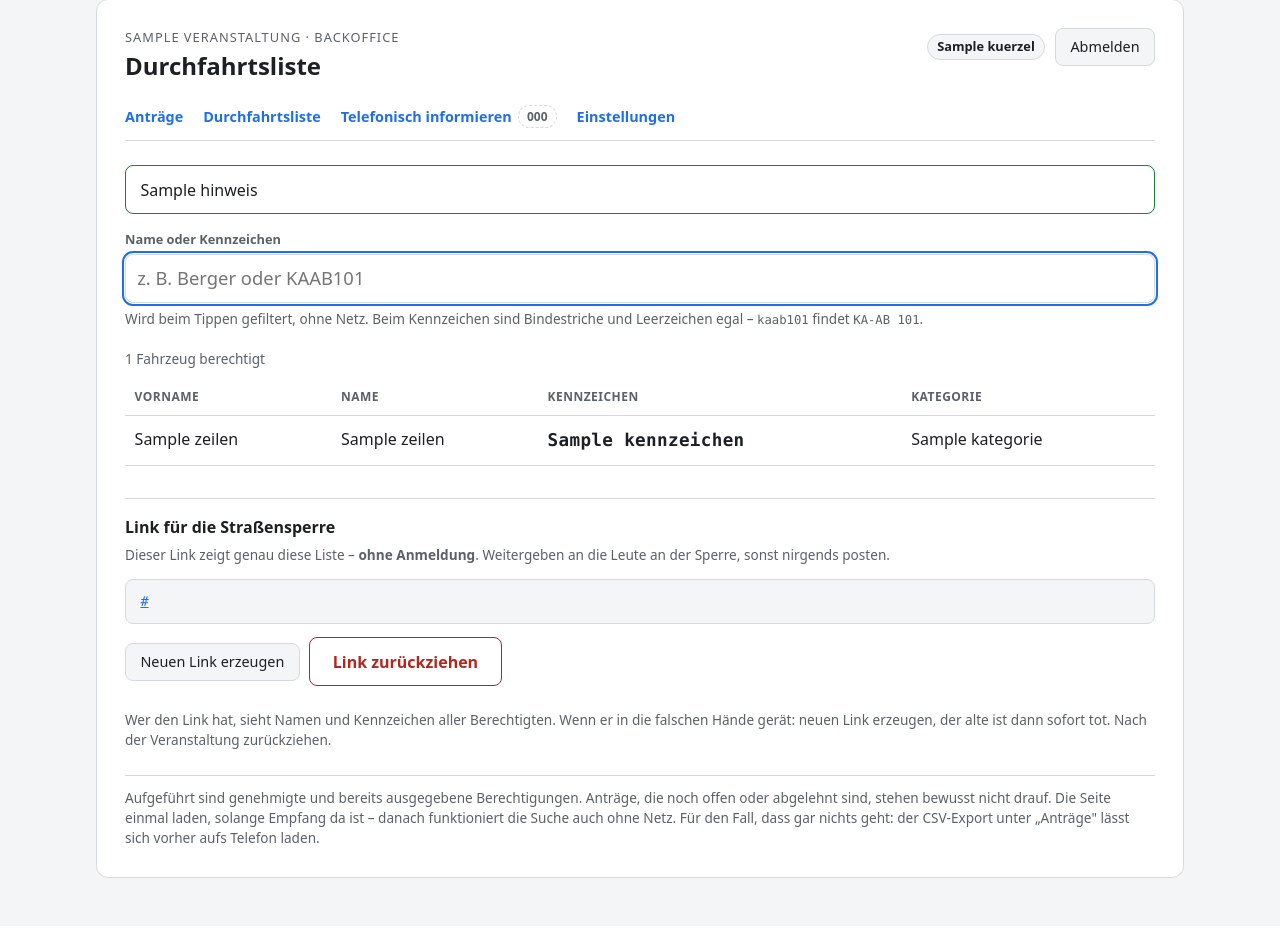
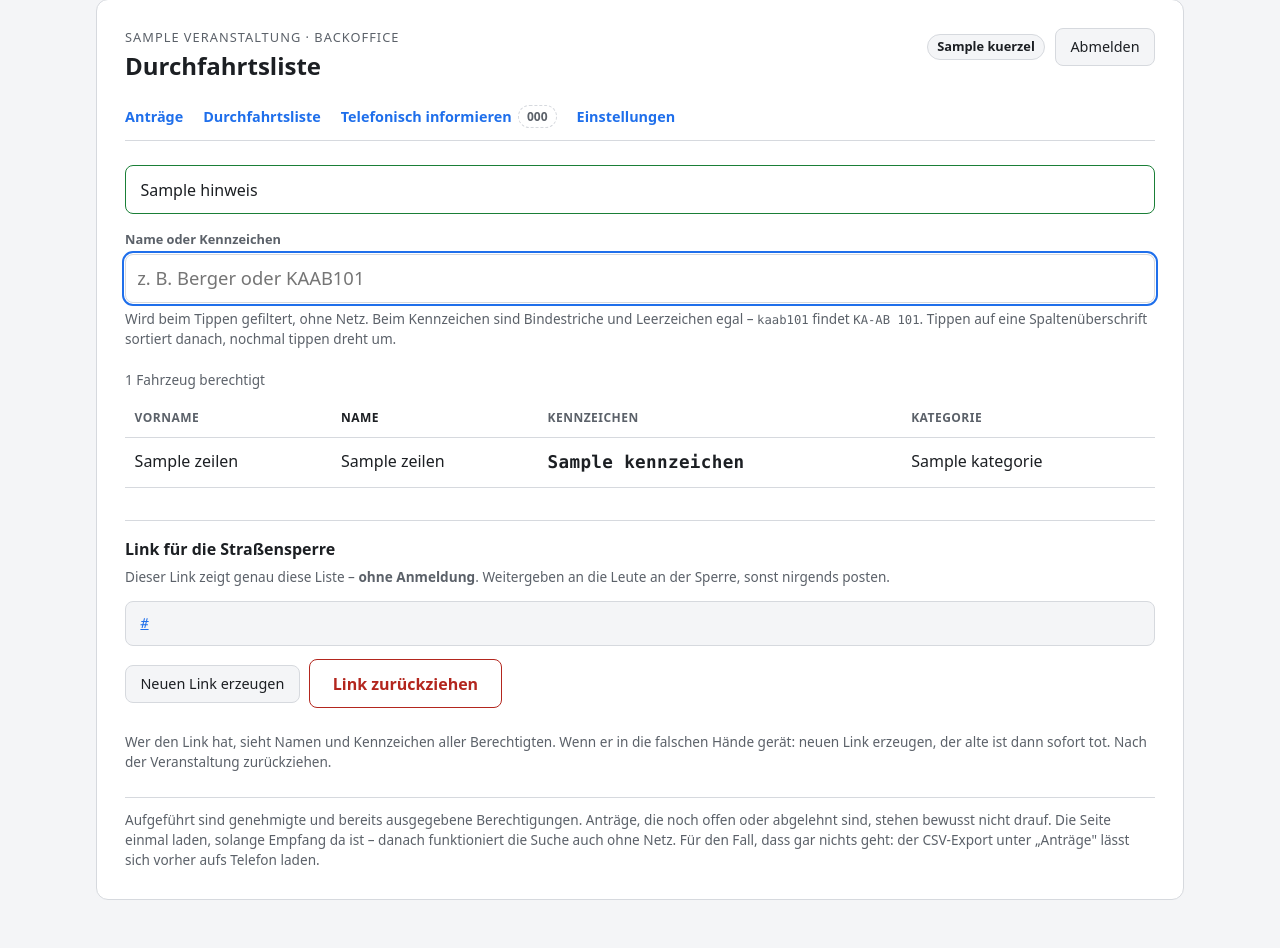
Before and after one commit to kallelix/aa-kfz, a FastAPI app: template app/templates/admin_durchfahrt.html in a window 1280 px wide. Shown: the part 25-973 px from the top of the page. Before the commit the page ends 903 px from the top, so only its background shows below. Run offline with FastAPI, Linux system fonts and the light colour scheme; the template is opened without the code that fills it: most values are stand-ins (such as "Sample title", 1, 10 or a date in 2020).

Commit message:
Durchfahrtsliste: Sortieren per Tippen auf die Spalte
Aus dem UAT. Ein Tipp auf eine Ueberschrift sortiert danach, ein zweiter dreht
um. Laeuft wie die Suche im Browser - an der Sperre darf auch das Sortieren
keine Anfrage ausloesen.

Die Ueberschriften sind Knoepfe (type=button, damit ein Klick nichts abschickt)
und melden ihren Zustand ueber aria-sort. Verglichen wird mit localeCompare und
Gebietsschema de: Umlaute beim Grundbuchstaben, Zahlen in Kennzeichen als
Zahlen, also KA-AB 2 vor KA-AB 10.

Leere Felder bleiben in beiden Richtungen unten. Die Richtung steckt deshalb im
Vergleich statt aussen als Negation - sonst waeren die Platzhalter beim
Umdrehen nach oben gerutscht, was ein Test aufgedeckt hat.

Co-Authored-By: Claude Opus 5 (1M context) <noreply@anthropic.com>

```diff
--- a/app/static/durchfahrt.js
+++ b/app/static/durchfahrt.js
@@ -1,10 +1,11 @@
-/* Filtert die Durchfahrtsliste im Browser.
+/* Filtert und sortiert die Durchfahrtsliste im Browser.
  *
  * An der Straßensperre ist der Empfang mies, deshalb steht die vollständige
- * Liste bereits in der Seite und es geht bei der Suche keine einzige Anfrage
- * mehr raus. Einmal laden, solange Netz da ist, dann läuft es offline weiter.
+ * Liste bereits in der Seite und es geht weder beim Suchen noch beim Sortieren
+ * eine Anfrage raus. Einmal laden, solange Netz da ist, dann läuft es offline
+ * weiter.
  *
- * Die Normalisierung passiert schon auf dem Server (siehe
+ * Die Normalisierung fürs Suchen passiert schon auf dem Server (siehe
  * db.kfz_normalisieren): jede Zeile trägt data-name kleingeschrieben und
  * data-kfz ohne Trennzeichen. Hier wird nur noch die Eingabe genauso
  * zugerichtet und verglichen.
@@ -29,8 +30,39 @@
     return kfz !== "" && zeile.kfz.indexOf(kfz) !== -1;
   }
 
+  /* Vergleich für die Sortierung.
+   *
+   * localeCompare mit "de": Umlaute landen bei ihrem Grundbuchstaben, Ö also
+   * bei O und nicht hinter Z. numeric sorgt dafür, dass "KA-AB 2" vor
+   * "KA-AB 10" steht statt dahinter.
+   *
+   * Die Richtung steckt bewusst im Vergleich und wird nicht aussen negiert:
+   * leere Felder (—) sollen in beiden Richtungen unten bleiben. Wer nach
+   * Kennzeichen sortiert, sucht ein Kennzeichen und keine Platzhalter. */
+  function vergleiche(a, b, absteigend) {
+    var links = String(a === undefined || a === null ? "" : a).trim();
+    var rechts = String(b === undefined || b === null ? "" : b).trim();
+    var leerL = links === "" || links === "—";
+    var leerR = rechts === "" || rechts === "—";
+    if (leerL !== leerR) {
+      return leerL ? 1 : -1;
+    }
+    if (leerL && leerR) {
+      return 0;
+    }
+    var wert = links.localeCompare(rechts, "de", {
+      numeric: true,
+      sensitivity: "base",
+    });
+    return absteigend ? -wert : wert;
+  }
+
   if (typeof module !== "undefined" && module.exports) {
-    module.exports = { kfzNormalisieren: kfzNormalisieren, passt: passt };
+    module.exports = {
+      kfzNormalisieren: kfzNormalisieren,
+      passt: passt,
+      vergleiche: vergleiche,
+    };
   }
 
   if (typeof document === "undefined") {
@@ -40,12 +72,13 @@
   document.addEventListener("DOMContentLoaded", function () {
     var eingabe = document.getElementById("suche");
     var tabelle = document.getElementById("durchfahrt");
-    if (!eingabe || !tabelle) {
+    if (!tabelle) {
       return;
     }
 
+    var koerper = tabelle.tBodies[0];
     var zeilen = Array.prototype.map.call(
-      tabelle.querySelectorAll("tbody tr"),
+      koerper.querySelectorAll("tr"),
       function (element) {
         return {
           element: element,
@@ -59,8 +92,10 @@
     var nichts = document.getElementById("nichts-gefunden");
     var zuruecksetzen = document.getElementById("zuruecksetzen");
 
+    // --- Filtern ------------------------------------------------------------
+
     function filtern() {
-      var suche = eingabe.value;
+      var suche = eingabe ? eingabe.value : "";
       var sichtbar = 0;
 
       zeilen.forEach(function (zeile) {
@@ -78,12 +113,13 @@
       if (nichts) {
         nichts.classList.toggle("weg", sichtbar > 0);
       }
-      if (zuruecksetzen) {
+      if (zuruecksetzen && eingabe) {
         zuruecksetzen.classList.toggle("weg", eingabe.value === "");
       }
       tabelle.classList.toggle("weg", sichtbar === 0);
     }
 
+    if (eingabe) {
       eingabe.addEventListener("input", filtern);
 
       // Enter darf die Seite nicht neu laden – ohne Netz käme sie nicht wieder.
@@ -92,15 +128,73 @@
           ereignis.preventDefault();
         }
       });
+    }
 
     if (zuruecksetzen) {
       zuruecksetzen.addEventListener("click", function (ereignis) {
         ereignis.preventDefault();
+        if (eingabe) {
           eingabe.value = "";
+        }
         filtern();
+        if (eingabe) {
           eingabe.focus();
+        }
       });
     }
+
+    // --- Sortieren ----------------------------------------------------------
+
+    var knoepfe = Array.prototype.slice.call(
+      tabelle.querySelectorAll("thead .sortknopf")
+    );
+
+    function marken(spalte, absteigend) {
+      knoepfe.forEach(function (knopf) {
+        var eigene = Number(knopf.getAttribute("data-spalte")) === spalte;
+        var kopf = knopf.closest("th");
+        if (kopf) {
+          kopf.setAttribute(
+            "aria-sort",
+            eigene ? (absteigend ? "descending" : "ascending") : "none"
+          );
+        }
+        var pfeil = knopf.querySelector(".sortpfeil");
+        if (pfeil) {
+          pfeil.textContent = eigene ? (absteigend ? "▼" : "▲") : "";
+        }
+      });
+    }
+
+    function sortieren(spalte, absteigend) {
+      var sortiert = zeilen.slice().sort(function (a, b) {
+        return vergleiche(
+          a.element.cells[spalte] ? a.element.cells[spalte].textContent : "",
+          b.element.cells[spalte] ? b.element.cells[spalte].textContent : "",
+          absteigend
+        );
+      });
+      // appendChild verschiebt vorhandene Knoten, es entstehen keine neuen –
+      // die Verweise in `zeilen` bleiben also gültig.
+      sortiert.forEach(function (zeile) {
+        koerper.appendChild(zeile.element);
+      });
+      marken(spalte, absteigend);
+    }
+
+    // Der Server liefert nach Nachname sortiert, deshalb steht die Marke dort
+    // schon in der Vorlage. Ohne Klick wird hier nichts umsortiert.
+    var aktuelleSpalte = 1;
+    var aktuellAbsteigend = false;
+
+    knoepfe.forEach(function (knopf) {
+      knopf.addEventListener("click", function () {
+        var spalte = Number(knopf.getAttribute("data-spalte"));
+        aktuellAbsteigend = spalte === aktuelleSpalte ? !aktuellAbsteigend : false;
+        aktuelleSpalte = spalte;
+        sortieren(spalte, aktuellAbsteigend);
+      });
+    });
 
     filtern();
   });
--- a/app/static/style.css
+++ b/app/static/style.css
@@ -499,8 +499,38 @@ td form { margin: 0; }
 .sperre-suche .hilfe { margin-top: .4rem; }
 
 .sperre-tabelle { font-size: 1rem; }
-.sperre-tabelle th { font-size: .75rem; }
+.sperre-tabelle th { font-size: .75rem; padding: 0; }
 .sperre-tabelle td { padding: .7rem .6rem; }
+
+/* Die Ueberschrift ist ein Knopf, damit sie auch per Tastatur und Screenreader
+   bedienbar ist. Sie fuellt die ganze Zelle - auf dem Telefon zaehlt jede
+   Millimeter Trefferflaeche. */
+.sortknopf {
+  display: flex;
+  align-items: center;
+  gap: .35rem;
+  width: 100%;
+  padding: .6rem;
+  font: inherit;
+  font-size: .75rem;
+  font-weight: 600;
+  text-transform: uppercase;
+  letter-spacing: .04em;
+  color: var(--gedaempft);
+  background: none;
+  border: 0;
+  border-radius: 0;
+  text-align: left;
+  cursor: pointer;
+  white-space: nowrap;
+}
+
+.sortknopf:hover { background: var(--flaeche); color: var(--text); }
+
+th[aria-sort="ascending"] .sortknopf,
+th[aria-sort="descending"] .sortknopf { color: var(--text); }
+
+.sortpfeil { font-size: .7em; line-height: 1; }
 
 .sperre-kennzeichen {
   font-family: ui-monospace, SFMono-Regular, Consolas, monospace;
--- a/app/templates/_durchfahrt_tabelle.html
+++ b/app/templates/_durchfahrt_tabelle.html
@@ -15,6 +15,7 @@
   <p class="hilfe">
     Wird beim Tippen gefiltert, ohne Netz. Beim Kennzeichen sind Bindestriche
     und Leerzeichen egal – <code>kaab101</code> findet <code>KA-AB 101</code>.
+    Tippen auf eine Spaltenüberschrift sortiert danach, nochmal tippen dreht um.
   </p>
   <noscript>
     <p class="hinweis hinweis-warnung">
@@ -34,10 +35,26 @@
     <table class="sperre-tabelle" id="durchfahrt">
       <thead>
         <tr>
-          <th>Vorname</th>
-          <th>Name</th>
-          <th>Kennzeichen</th>
-          <th>Kategorie</th>
+          <th scope="col" aria-sort="none">
+            <button type="button" class="sortknopf" data-spalte="0">
+              Vorname <span class="sortpfeil" aria-hidden="true"></span>
+            </button>
+          </th>
+          <th scope="col" aria-sort="ascending">
+            <button type="button" class="sortknopf" data-spalte="1">
+              Name <span class="sortpfeil" aria-hidden="true"></span>
+            </button>
+          </th>
+          <th scope="col" aria-sort="none">
+            <button type="button" class="sortknopf" data-spalte="2">
+              Kennzeichen <span class="sortpfeil" aria-hidden="true"></span>
+            </button>
+          </th>
+          <th scope="col" aria-sort="none">
+            <button type="button" class="sortknopf" data-spalte="3">
+              Kategorie <span class="sortpfeil" aria-hidden="true"></span>
+            </button>
+          </th>
         </tr>
       </thead>
       <tbody>
```
Also changed, not shown: tests/test_durchfahrt.py (+22 -3 lines), tests/test_durchfahrt_js.js (+46 -1 lines), README.md. Lines whose indentation alone changed are shown as unchanged.
